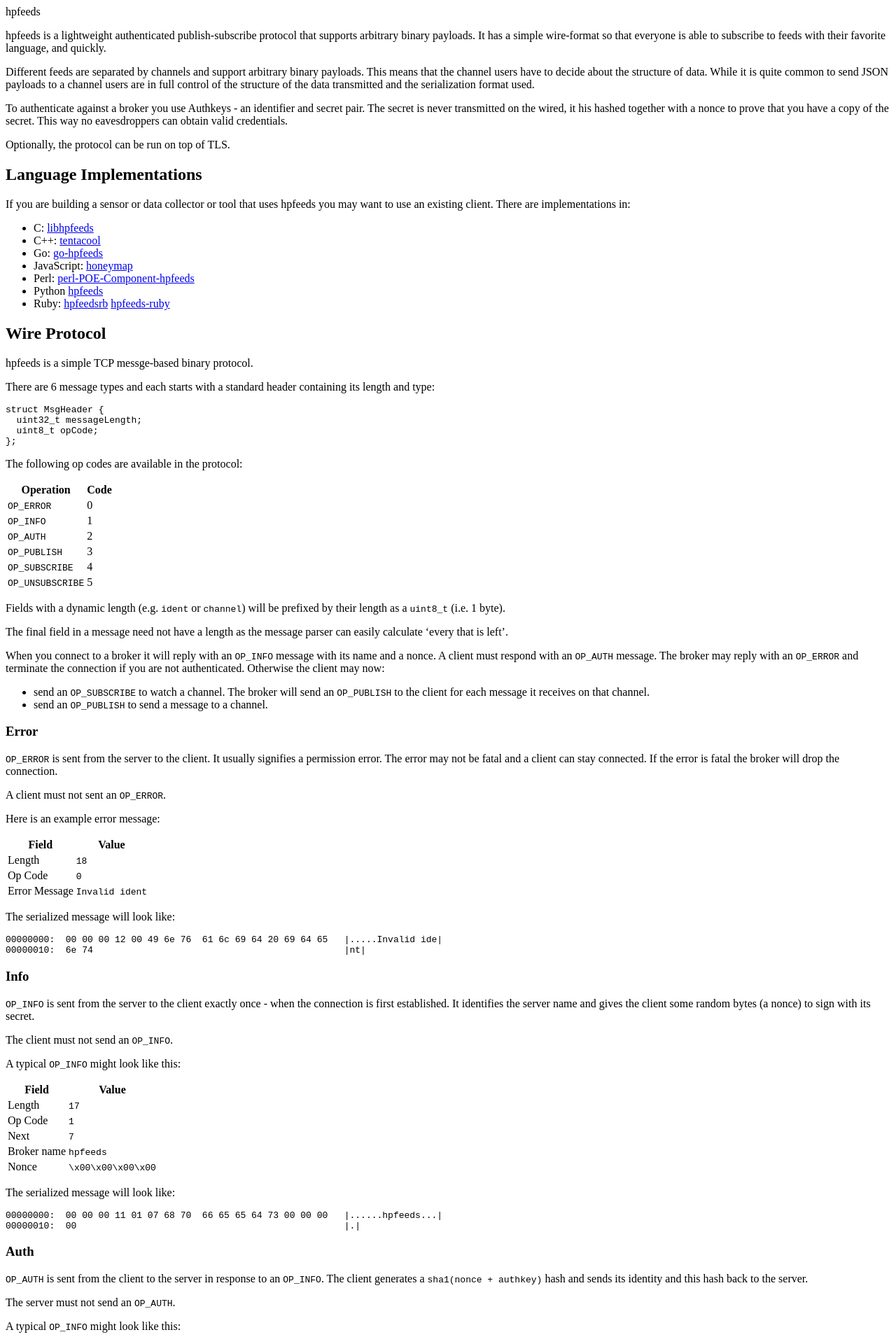
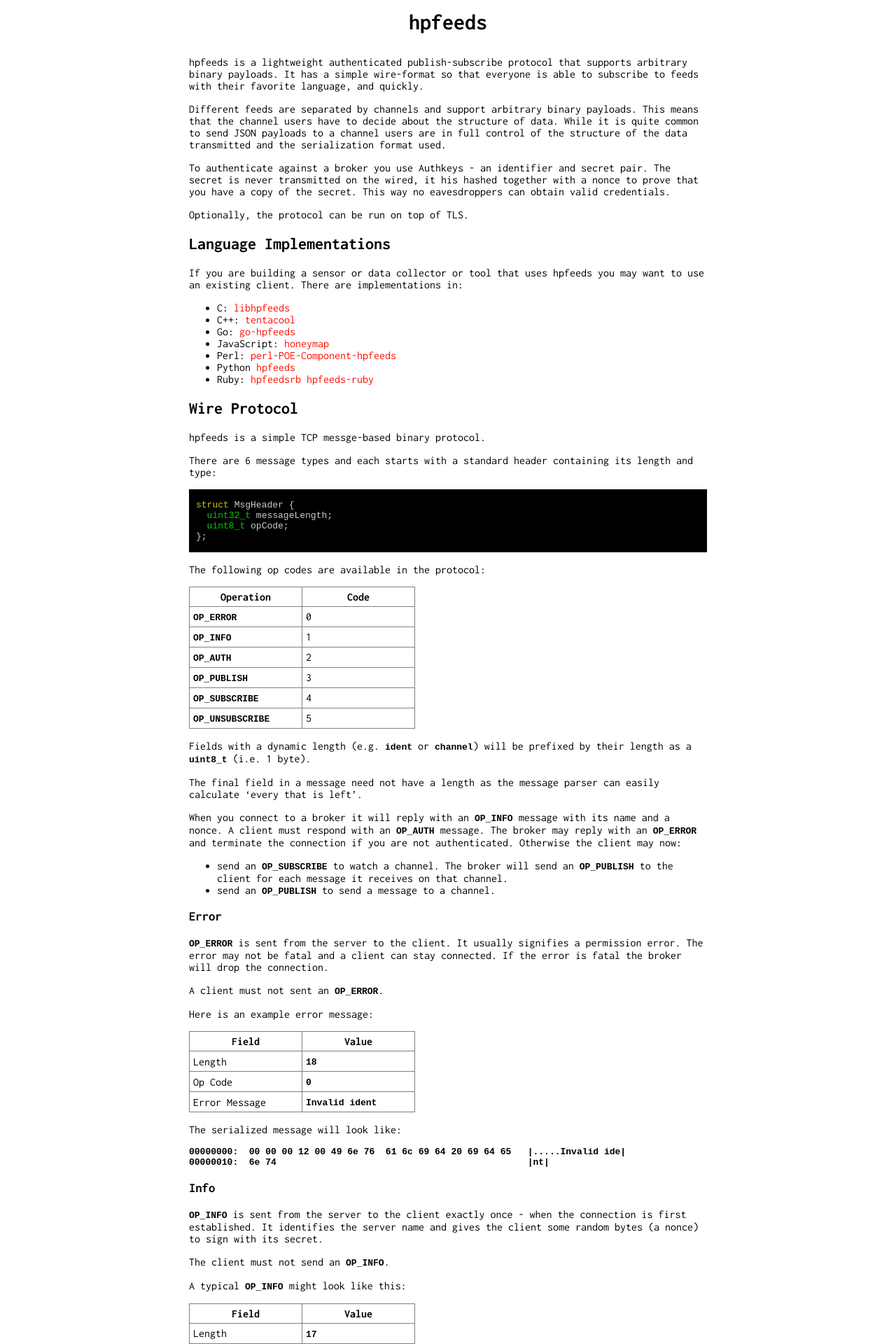
Before and after one commit to hpfeeds/hpfeeds.github.io, a Jekyll site: the page built from index.md, in a window 1280 px wide. Shown: the top 1920 px of the page at 70% size. Built offline with Jekyll 4.4.1, drawn with Linux system fonts in a browser that asks for light colours.

Commit message:
Fix SCSS building

```diff
--- a/css/main.scss
+++ b/css/main.scss
@@ -1,3 +1,8 @@
+---
+# Main site CSS
+# Leave this front matter so that GitHub pages transpiles scss to css.
+---
+
 $max-width: 740px;
 $med-width: 600px;
 $small-width: 480px;
```
